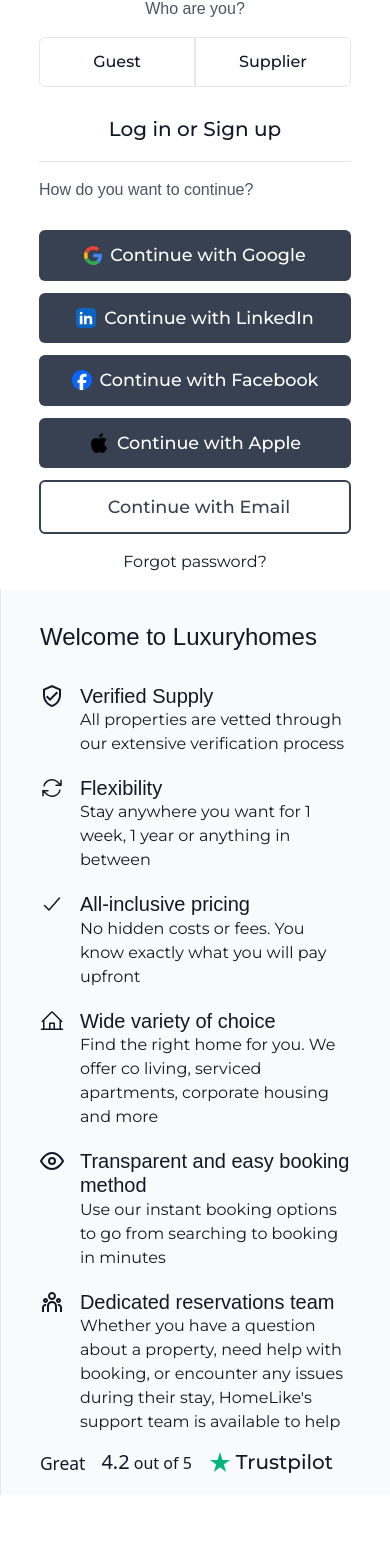
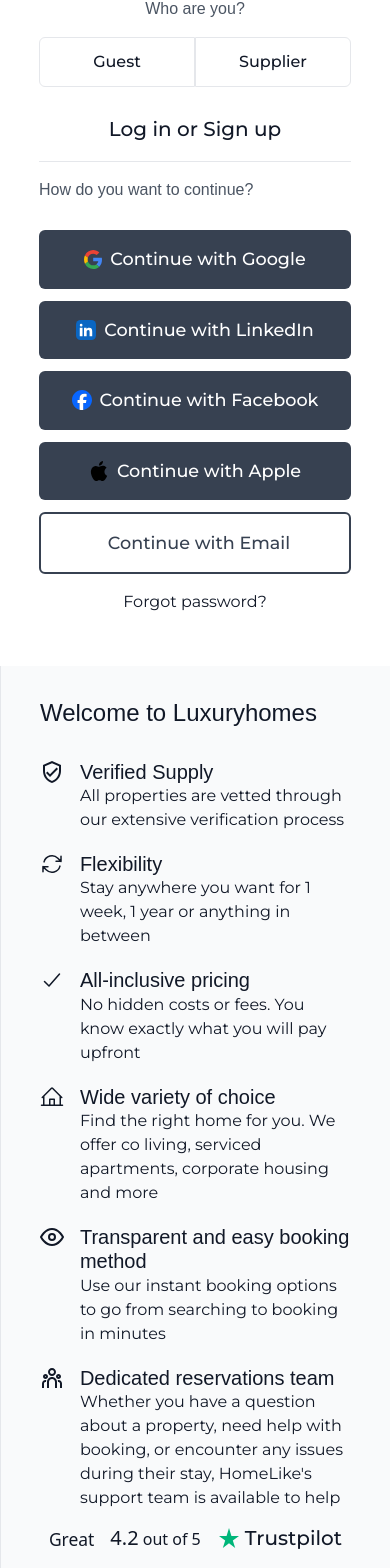
Before and after one commit to ifeoma-joy-obasi/luxury-homes, a React (Vite) app: page /login in a window 390 px wide. Shown: the part 108-1676 px from the top of the page. Before the commit the page ends 1603 px from the top, so only its background shows below. Built offline with nearby package versions, Linux system fonts and the light colour scheme; a web font is replaced by a local one.

Commit message:
started the forgot password page

```diff
--- a/src/App.jsx
+++ b/src/App.jsx
@@ -8,13 +8,14 @@
   NotFound,
   LandlordsLogin,
   GuestLogin,
+  ForgotPassword,
 } from "./components/pages";
 import { Route, Routes } from 'react-router-dom';
 import {
   LOGIN,
   PRODUCTLIST,
   LANDLORDSLOGINPAGE,
-
+  FORGOTPASSWORD,
 } from "./components/constants";
 
 const App = () => {
@@ -29,6 +30,10 @@
           <Route index element={<GuestLogin />} />
           <Route path={`${LANDLORDSLOGINPAGE}`} element={<LandlordsLogin />} />
         </Route>
+        <Route
+          path={`${LOGIN}/${FORGOTPASSWORD}`}
+          element={<ForgotPassword />}
+        />
         <Route path="*" element={<NotFound />} />
       </Routes>
     </main>
--- a/src/components/constants/index.js
+++ b/src/components/constants/index.js
@@ -1,8 +1,8 @@
 const LOGIN = "login";
 const PRODUCTLIST = "productlist"
 const LANDLORDSLOGINPAGE = "landlords";
+const FORGOTPASSWORD= "forgotPassword";
 
 
 
-
-export { LOGIN, PRODUCTLIST, LANDLORDSLOGINPAGE};
+export { LOGIN, PRODUCTLIST, LANDLORDSLOGINPAGE, FORGOTPASSWORD };
--- /dev/null
+++ b/src/components/pages/forgotPassword/ForgotPassword.jsx
@@ -0,0 +1,9 @@
+import React from 'react'
+
+const ForgotPassword = () => {
+  return (
+    <div>ForgotPassword</div>
+  )
+}
+
+export default ForgotPassword
--- a/src/components/pages/index.js
+++ b/src/components/pages/index.js
@@ -18,6 +18,9 @@
 import NotFound from './notFound/NotFound'
 import LandlordsLogin from './login/landlordsLogin/LandlordsLogin'
 import GuestLogin from './login/guestlogin/GuestLogin'
+import ForgotPassword from './forgotPassword/ForgotPassword'
+
+
 
 
 export {
@@ -41,4 +44,5 @@
   NotFound,
   LandlordsLogin,
   GuestLogin,
+  ForgotPassword,
 };
--- a/src/components/pages/login/Login.jsx
+++ b/src/components/pages/login/Login.jsx
@@ -1,6 +1,6 @@
 import React, { useState } from 'react'
 import { Link, Outlet } from 'react-router-dom'
-import { LANDLORDSLOGINPAGE, LOGIN } from "../../constants";
+import { FORGOTPASSWORD, LANDLORDSLOGINPAGE, LOGIN } from "../../constants";
 import { AppleIcon, FaceBookIcon, GoogleIcon, LinkedIn } from '../../../assets/icons';
 
 
@@ -77,10 +77,10 @@
   return (
     <section className="h-[100vh] border-t">
       <main>
-        <div className="flex flex-col lg:flex-row">
+        <div className="flex flex-col lg:flex-row max-sm:gap-5">
           {/* form */}
           <div className="flex-[3]">
-            <div className="w-[80%] md:w-[60%] m-auto flex justify-center flex-col mt-6 ">
+            <div className="w-[80%] md:w-[65%] m-auto flex justify-center flex-col mt-6 ">
               <p className="text-center text-gray-600 font-palanquin mb-4">
                 Who are you?
               </p>
@@ -111,7 +111,7 @@
                 ({ id, src, alt, width, height, btnLabel, className }) => (
                   <button
                     key={id}
-                    className={`flex ${className} font-montserrat w-full rounded-md mt-3 p-3  transition-all font-medium gap-2 items-center text-[1.1rem] justify-center` }
+                    className={`flex ${className} font-montserrat w-full rounded-md mt-3 p-4  transition-all font-medium gap-2 items-center text-[1.1rem] justify-center`}
                   >
                     <img src={src} alt={alt} width={width} height={height} />
                     <p>{btnLabel}</p>
@@ -119,8 +119,10 @@
                 )
               )}
 
-
-              <Link className="text-center font-montserrat text-gray-900 my-4">
+              <Link
+                to={`/${LOGIN}/${FORGOTPASSWORD}`}
+                className="text-center font-montserrat text-gray-900 mt-4 mb-8"
+              >
                 Forgot password?
               </Link>
             </div>
--- a/src/components/pages/login/guestlogin/GuestLogin.jsx
+++ b/src/components/pages/login/guestlogin/GuestLogin.jsx
@@ -78,12 +78,12 @@
         </div>
 
         <div>
-          <div className="flex gap-4 mt-4">
+          <div className="flex gap-4 mt-4 max-sm:justify-center">
             <p className="font-medium text-[1.09rem]">Great</p>
             <p>
               <span className="text-xl font-medium">4.2</span> out of 5
             </p>
-            <div className="flex gap-1 font-montserrat items-center mb-5">
+            <div className="flex  gap-1 font-montserrat items-center mb-5 ">
               <RatingStarIcon className="text-2xl text-[#00b67a] self-start" />
               <p className=" font-medium text-xl">Trustpilot</p>
             </div>
```
